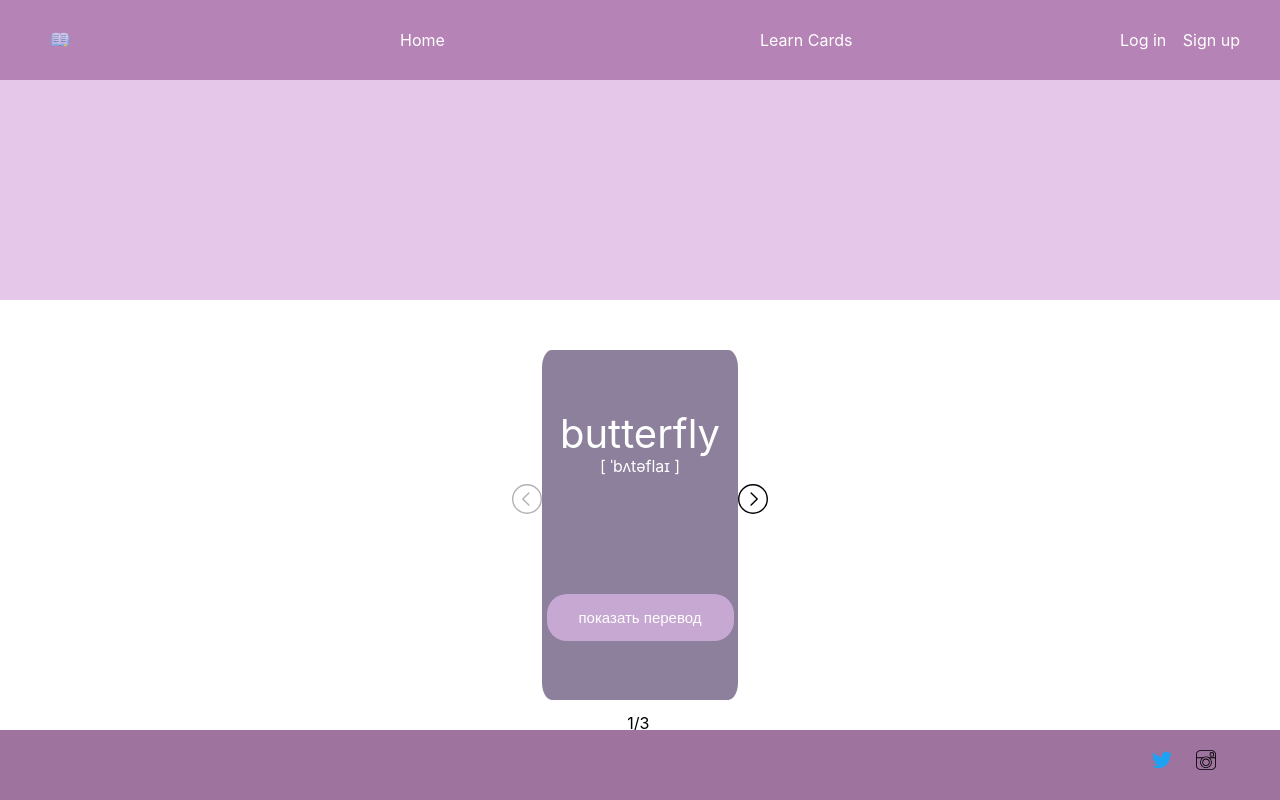
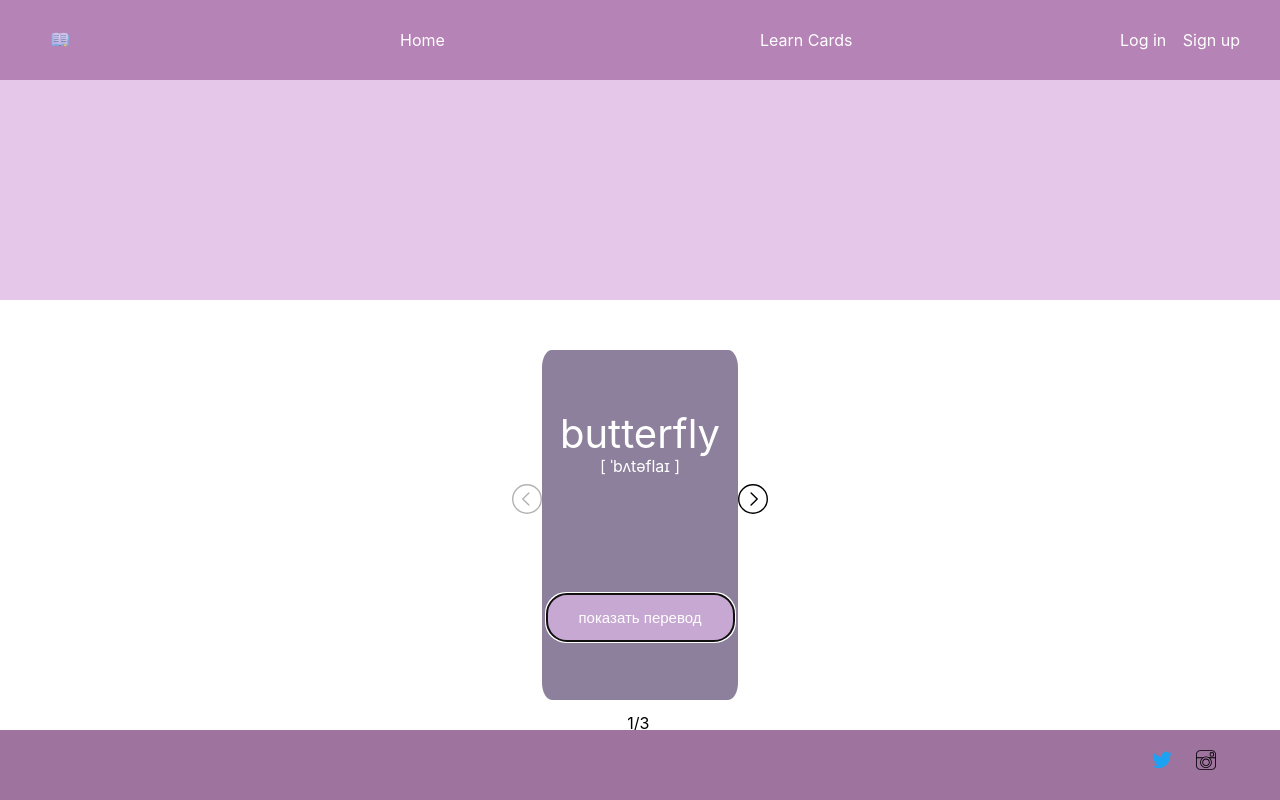
Before and after one commit to jwasp/learning-cards, a React (Create React App) app: page /game in a window 1280 px wide. Built offline with nearby package versions, Linux system fonts and the light colour scheme.

Commit message:
add focus on button

```diff
--- a/src/components/Card/index.jsx
+++ b/src/components/Card/index.jsx
@@ -1,11 +1,17 @@
-import React, {useState} from 'react';
+import React, {useState, useRef, useEffect, createRef} from 'react';
 import './Card.css';
 
 function Card(props) {
     const [clickedButton, setClickedButton] = useState(false);
+    const ref = createRef();
     const handleChange = () => {
         setClickedButton(true);
+        props.addLearned();
     };
+
+    const buttonRef = useRef(null);
+    useEffect(() => buttonRef.current && buttonRef.current.focus(), []);
+
     return (
         <div className={"container-card"}>
             <span className={"container-card_title"}>{props.english}</span>
@@ -13,7 +19,7 @@ function Card(props) {
             {clickedButton
                 ? <span className={"container-card_russian"}>{props.russian}</span>
                 : <button className={"container-card_button"}
-                          onClick={handleChange}>показать перевод</button>}
+                          onClick={handleChange} ref={buttonRef}>показать перевод</button>}
         </div>
     )
 }
--- a/src/components/CardContainer/CardContainer.css
+++ b/src/components/CardContainer/CardContainer.css
@@ -22,6 +22,11 @@
     padding-left: 45%;
 }
 
+.learnedCount {
+    padding-top: 5%;
+    padding-left: 25%;
+}
+
 .table-button {
     appearance: none;
     border: 0;
--- a/src/components/CardContainer/index.jsx
+++ b/src/components/CardContainer/index.jsx
@@ -1,4 +1,4 @@
-import React, {useState, useEffect} from 'react';
+import React, {useState, useEffect, useCallback} from 'react';
 import Card from "./../Card";
 import './CardContainer.css';
 import next from '../../assets/images/svg/next.svg';
@@ -8,8 +8,14 @@ import classNames from "classnames";
 
 function CardContainer(props) {
     const [count, setCount] = useState(1);
+    const [learnedCount, setLearnedCount] = useState(0);
     const totalCount = cards.length;
 
+    const addLearned = useCallback(
+        ()=> {
+            setLearnedCount(learnedCount+1)
+        }, [learnedCount]
+    )
     const nextCard = () => {
         if(count < totalCount) {
             setCount(count + 1);
@@ -28,6 +34,7 @@ function CardContainer(props) {
         if(count > 1) {
             setCount(count - 1);
         }
+        setLearnedCount(0)
         console.log(count)
     };
 
@@ -36,12 +43,16 @@ function CardContainer(props) {
             <div className={"container-card_buttons"}>
                 <button className={"table-button"} onClick={PrevCard}><img className={prevBtnClass} src={prev} alt="prev"/>
                 </button>
-                <Card key={`${cards[count-1].english}`} english={cards[count-1].english}
-                      transcription={cards[count-1].transcription} russian={cards[count-1].russian}/>
+                <Card key={`${cards[count-1].english}`}
+                      english={cards[count-1].english}
+                      transcription={cards[count-1].transcription}
+                      russian={cards[count-1].russian}
+                      addLearned={addLearned}/>
                 <button className={"table-button"} onClick={nextCard}><img className={nextBtnClass} src={next} alt="next"/>
                 </button>
             </div>
             <div className={"count"}>{count}/{totalCount}</div>
+            <div className={"learnedCount"}>сколько слов выучено-{learnedCount}</div>
         </div>
     )
 }
```
